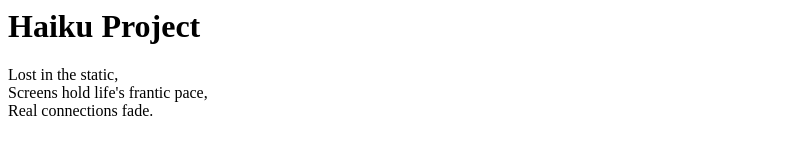
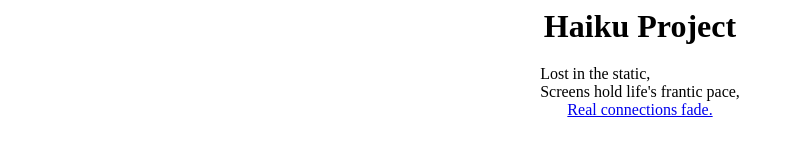
Before and after one commit to josephrivera7/haiku-project, a plain HTML site: page index.html in a window 1280 px wide. Shown: the whole page, without its empty margins (0-794 px from the left). Drawn offline with Linux system fonts and the light colour scheme.

Commit message:
css update

```diff
--- a/index.html
+++ b/index.html
@@ -1,11 +1,34 @@
+<!DOCTYPE html>
+<html>
+  <head>
+		<meta charset="UTF-8">
+		<title>What is Art</title>
+		<link rel="stylesheet" href="./styles.css">
+	</head>
+  <body>
+    <style>
+      h1{
+        margin: auto auto 20px auto;
+        display: flex;
+        justify-content: center;
+      }
+      p{
+        margin: auto;
+        display: flex;
+        justify-content: center;
+      }
+    </style>
     <h1>
       Haiku Project
     </h1>
-
     <p>
       Lost in the static,
       <br>
       Screens hold life's frantic pace,
       <br>
-  Real connections fade.
+      <p>
+        <a href="https://mtgladden.github.io/MAADHK/">Real connections fade.</a>
       </p>
+    </p>
+    </body>
+</html>
```
Lines whose indentation alone changed are shown as unchanged.
